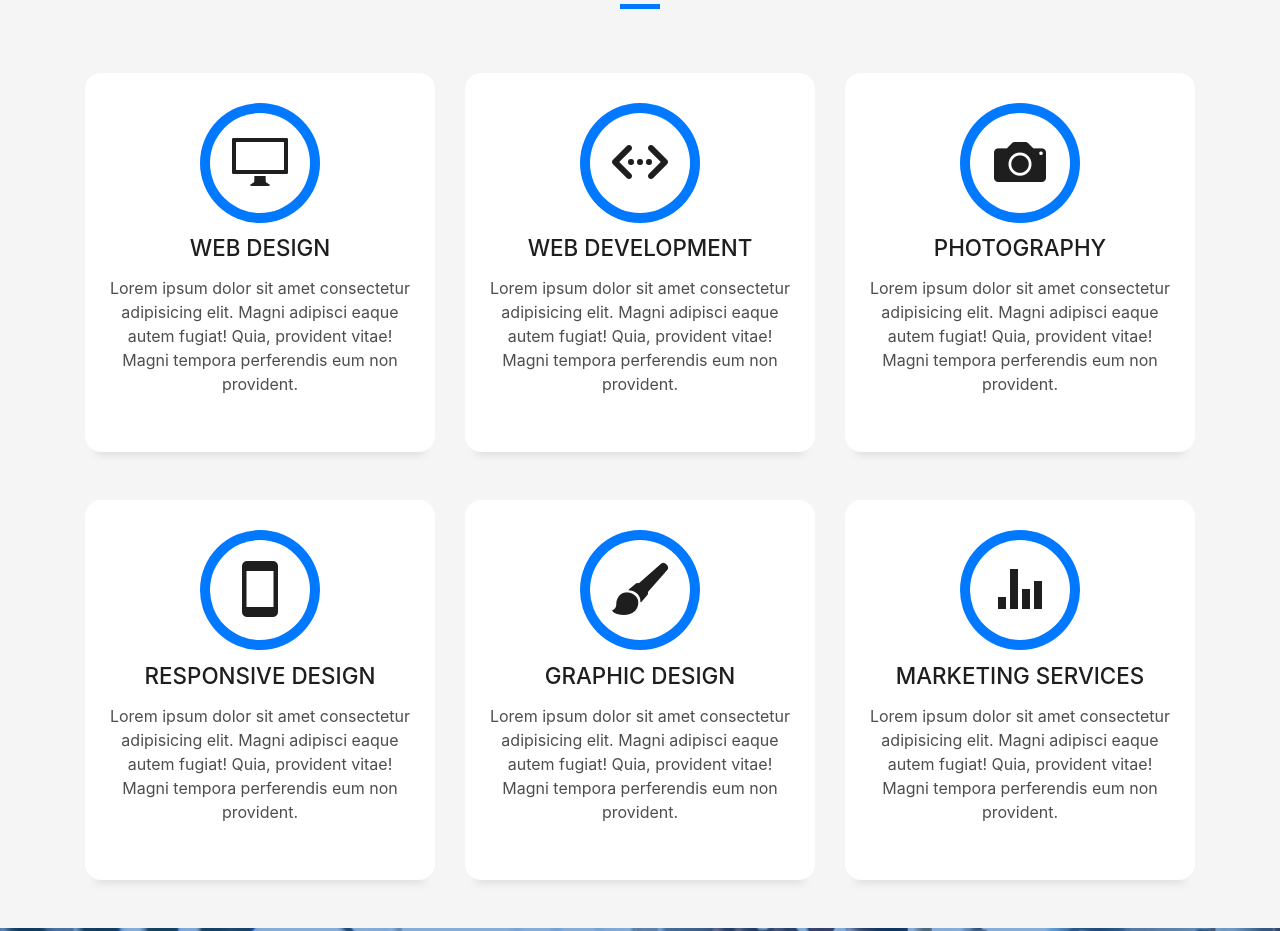
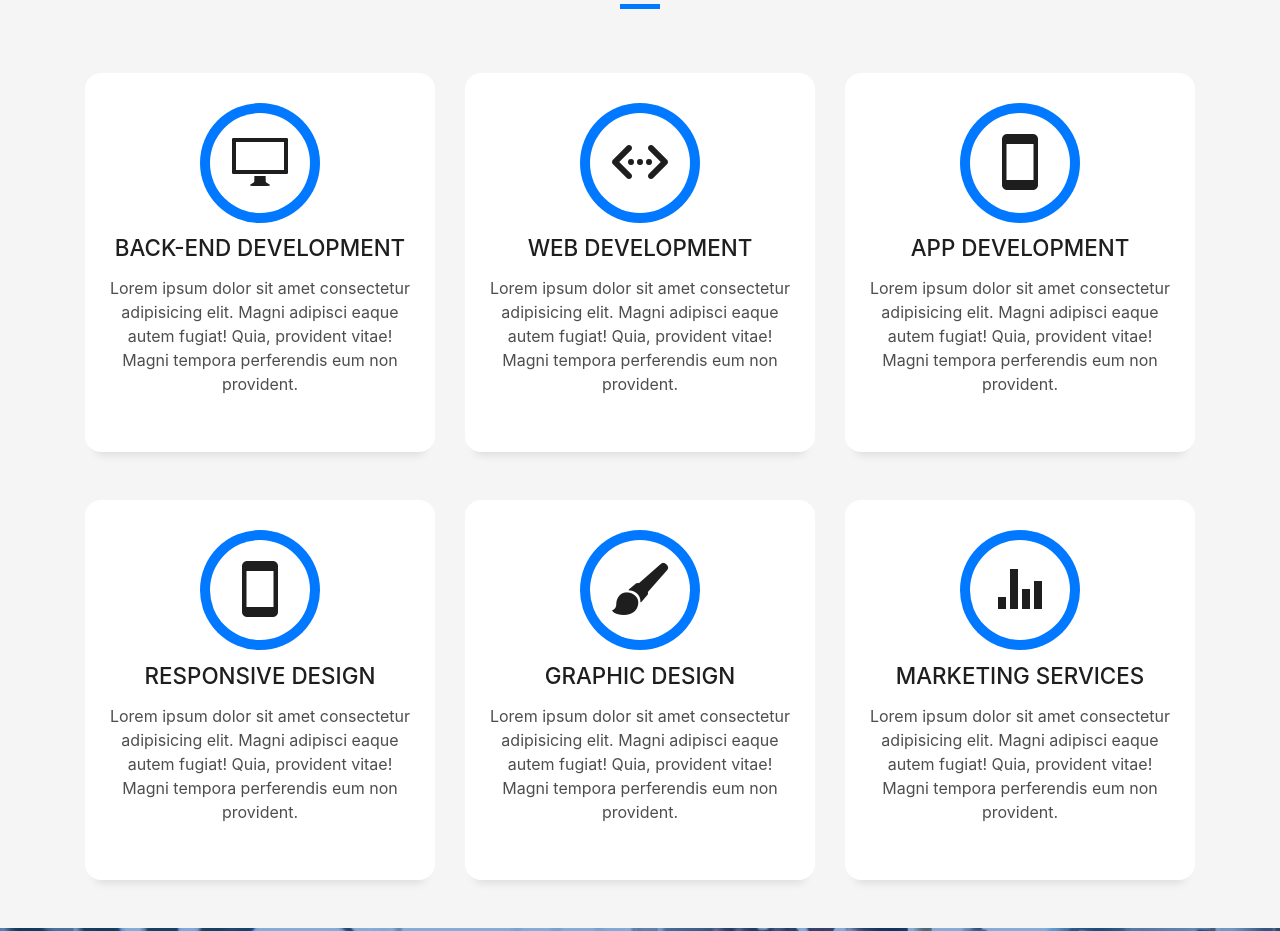
Before and after one commit to michielFR/portfolio, a plain HTML site: page index.html in a window 1280 px wide. Shown: the part 1680-2611 px from the top of the page. Drawn offline with Linux system fonts and the light colour scheme; files whose address does not match are found by name.

Commit message:
small changes
skill names, image opleiding footer

```diff
--- a/index.html
+++ b/index.html
@@ -193,7 +193,7 @@
               <span class="ico-circle"><i class="ion-monitor"></i></span>
             </div>
             <div class="service-content">
-              <h2 class="s-title">Web Design</h2>
+              <h2 class="s-title">Back-end development</h2>
               <p class="s-description text-center">
                 Lorem ipsum dolor sit amet consectetur adipisicing elit. Magni adipisci eaque autem fugiat! Quia,
                 provident vitae! Magni
@@ -220,10 +220,10 @@
         <div class="col-md-4">
           <div class="service-box">
             <div class="service-ico">
-              <span class="ico-circle"><i class="ion-camera"></i></span>
+              <span class="ico-circle"><i class="ion-android-phone-portrait"></i></span>
             </div>
             <div class="service-content">
-              <h2 class="s-title">Photography</h2>
+              <h2 class="s-title">App development</h2>
               <p class="s-description text-center">
                 Lorem ipsum dolor sit amet consectetur adipisicing elit. Magni adipisci eaque autem fugiat! Quia,
                 provident vitae! Magni
@@ -576,7 +576,6 @@
             <div class="card-footer">
               <div class="post-author">
                 <a href="#">
-                  <img src="img/testimonial-2.jpg" alt="" class="avatar rounded-circle">
                   <span class="author">SMC Lede</span>
                 </a>
               </div>
@@ -607,7 +606,6 @@
             <div class="card-footer">
               <div class="post-author">
                 <a href="#">
-                  <img src="img/testimonial-2.jpg" alt="" class="avatar rounded-circle">
                   <span class="author">HoGent</span>
                 </a>
               </div>
@@ -638,7 +636,6 @@
             <div class="card-footer">
               <div class="post-author">
                 <a href="#">
-                  <img src="img/testimonial-2.jpg" alt="" class="avatar rounded-circle">
                   <span class="author">Universiteit Gent</span>
                 </a>
               </div>
```
